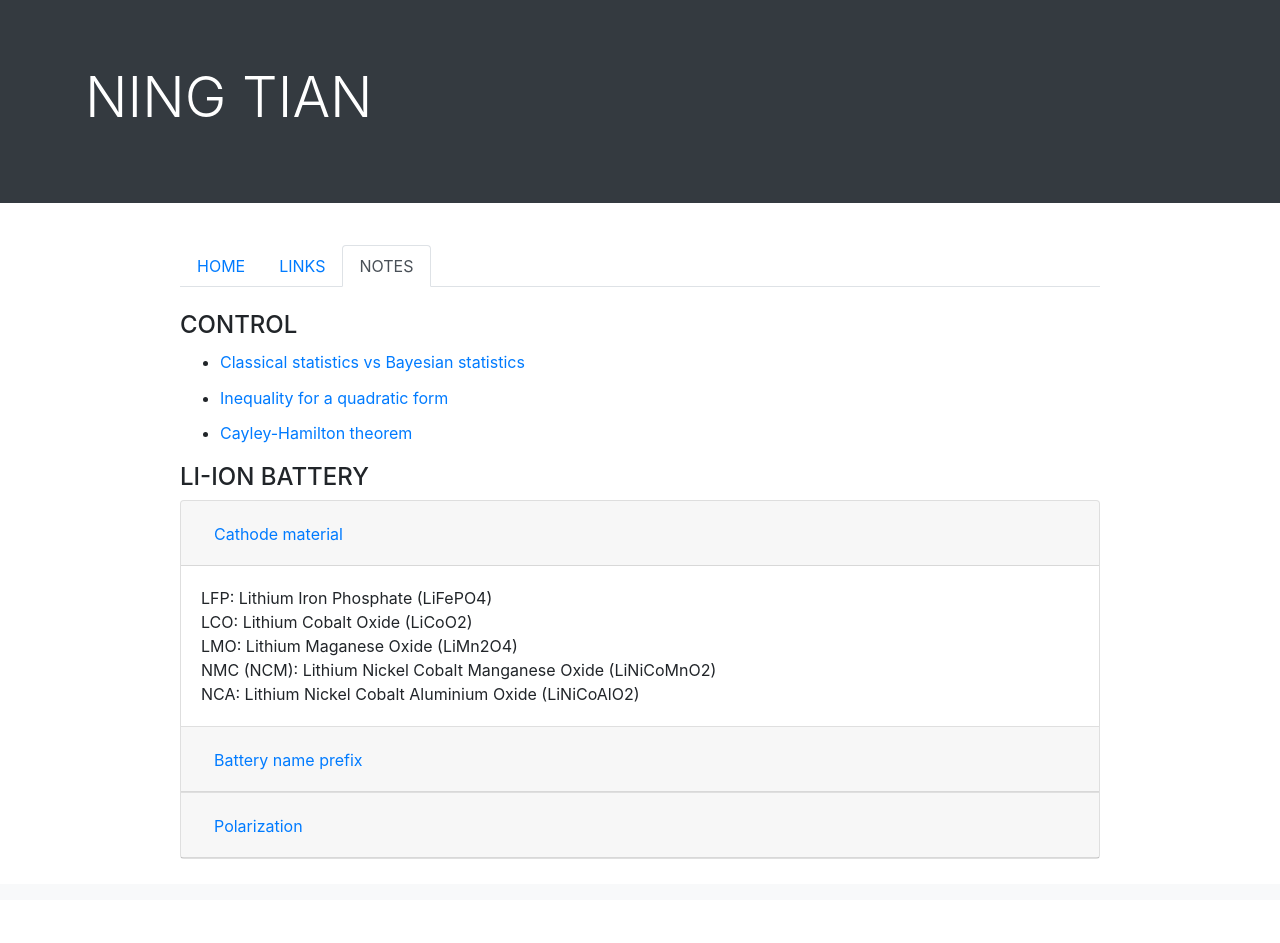
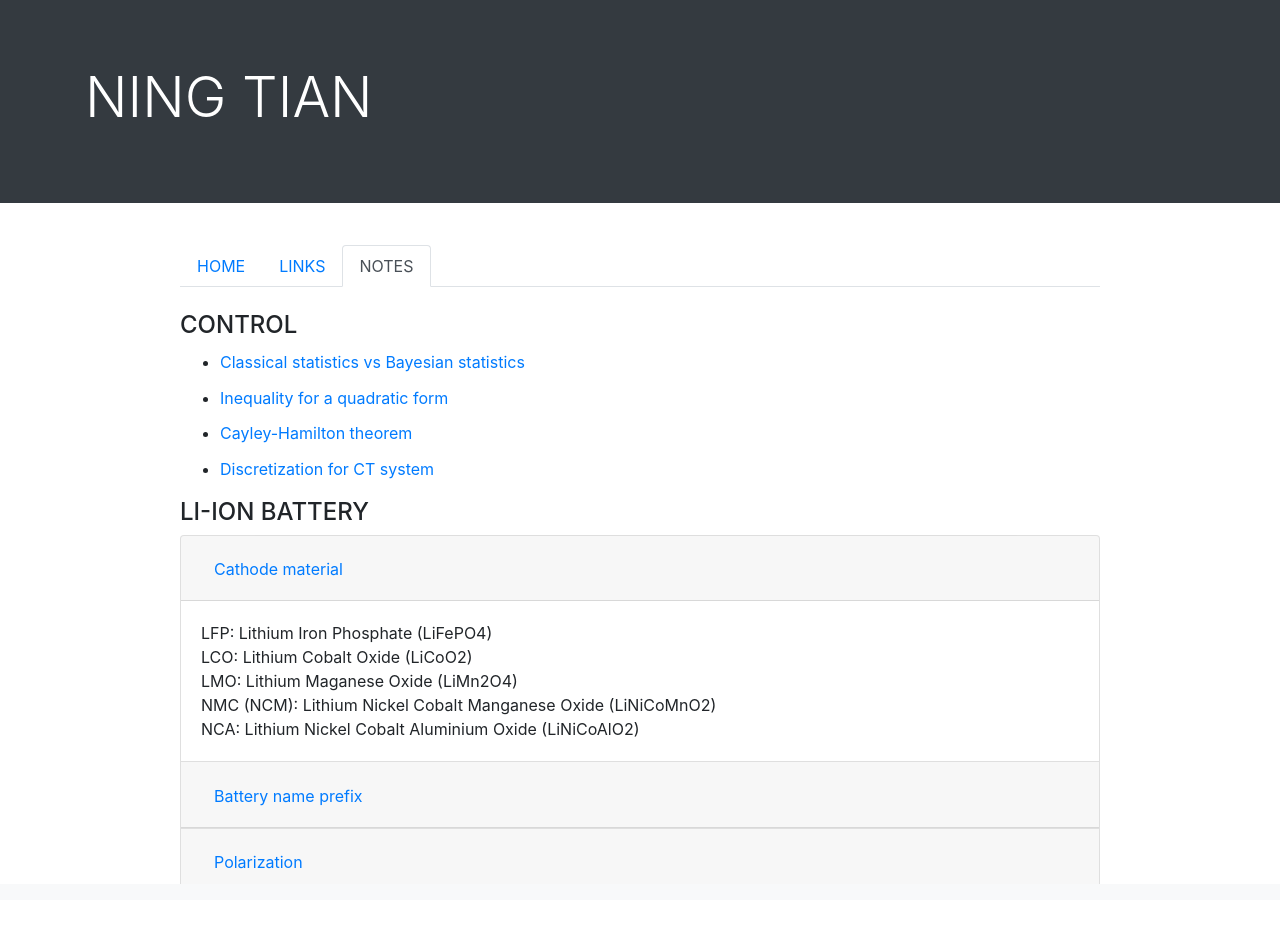
Before and after one commit to ningtian/ningtian.github.io, a Jekyll site: the page notes/index.html, which Jekyll copies as it is, in a window 1280 px wide. Built offline with Jekyll 4.4.1, drawn with Linux system fonts in a browser that asks for light colours; before the commit the page ends 907 px from its top, so only the background shows below that.

Commit message:
Update index.html

```diff
--- a/notes/index.html
+++ b/notes/index.html
@@ -53,6 +53,7 @@
 	<li><a href="/files/20180203-Inequality for a quadratic form.pdf">Inequality for a quadratic form</a></li>
 
 	<li><a href="/files/20180310_Cayley-Hamilton theorem.pdf">Cayley-Hamilton theorem</a></li>
+	<li><a href="/files/20191230_discretization.pdf">Discretization for CT system</a></li>
         </ul>
     </div> <!-- end of <div class="a"> -->
 
```
